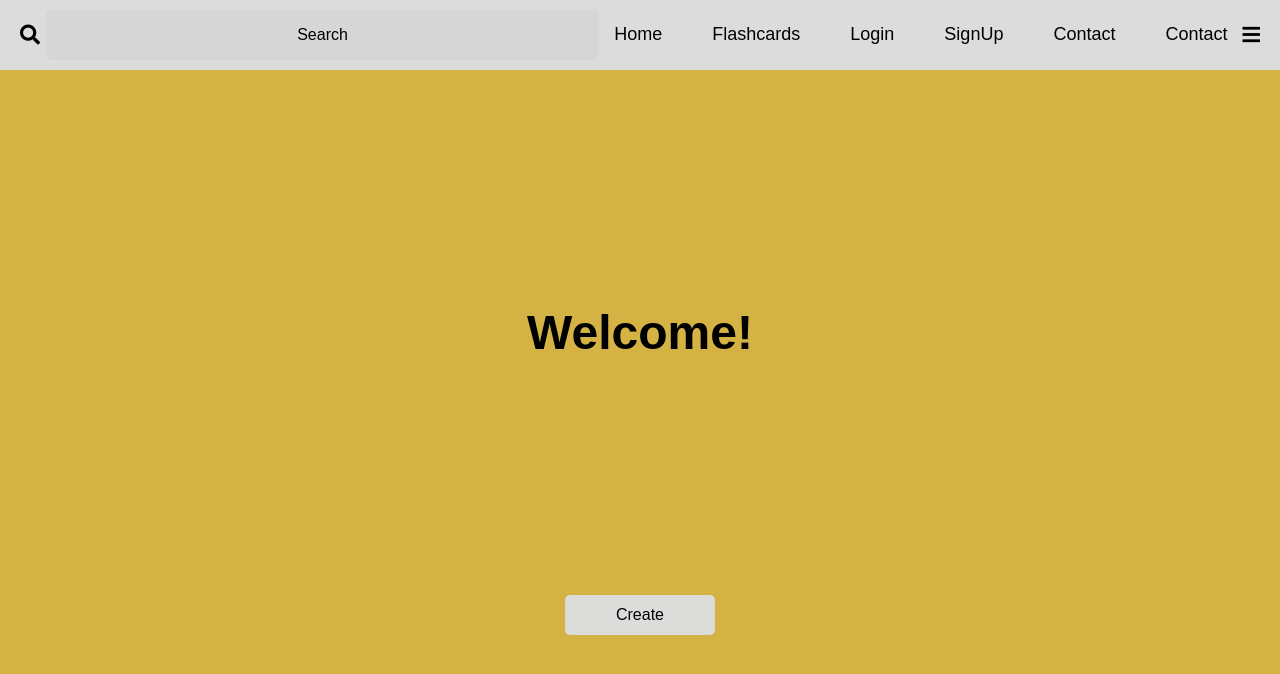
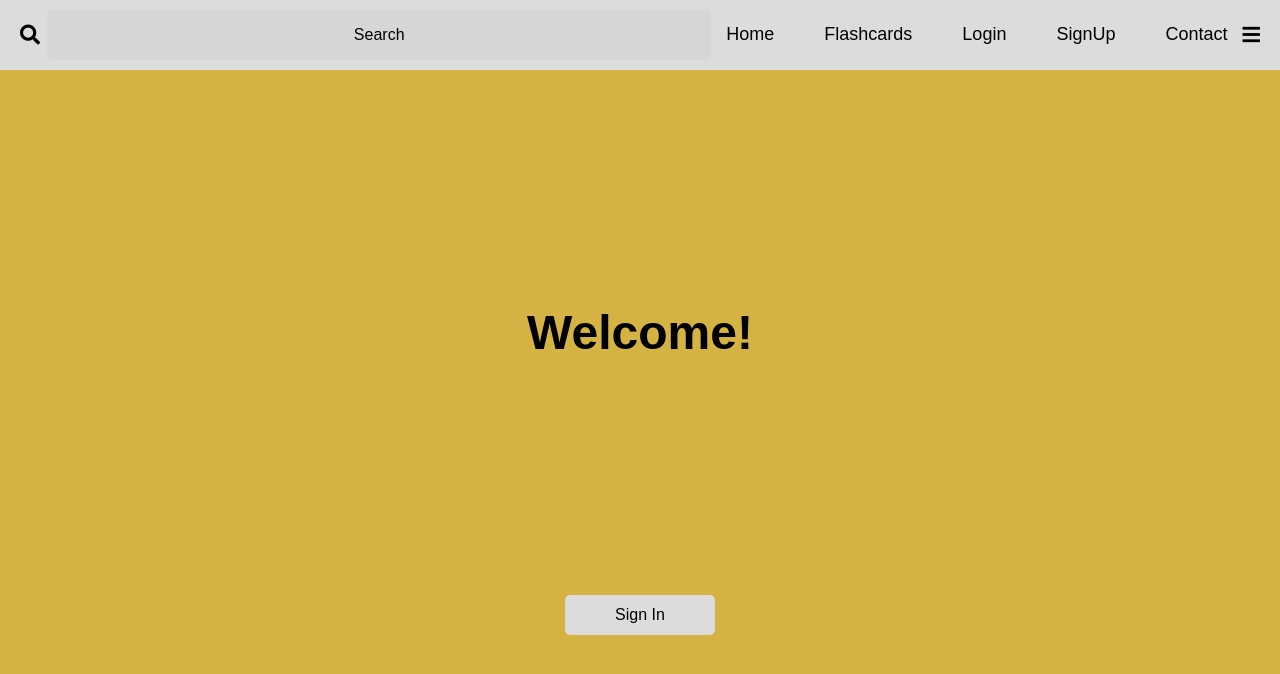
Before and after one commit to talhakhadim/CSCI441_flash_card_app, a plain HTML site: page Flashcard/index.html in a window 1280 px wide. Drawn offline with Linux system fonts and the light colour scheme.

Commit message:
Update index.html

```diff
--- a/Flashcard/index.html
+++ b/Flashcard/index.html
@@ -31,7 +31,7 @@
           <li><a href="login.html">Login</a></li>
           <li><a href="signup.html">SignUp</a></li>
 		      <li><a href="Contact.html">Contact</a></li>
-          <li><a href="categories.html">Contact</a></li>
+
         </ul>
       </nav>
       <li class="fas fa-bars"></li>
@@ -42,7 +42,8 @@
         <h1>Welcome!</h1>
       </div>
       <div class="row-3">
-        <button class="btn-2">Create</button>
+        <a href="login.html"><button class="btn-2">Sign In</button></a>
+
       </div>
 
     </main>
```
